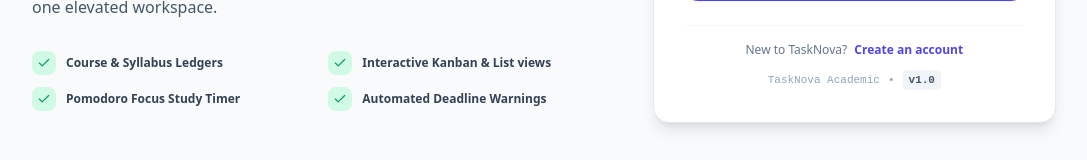
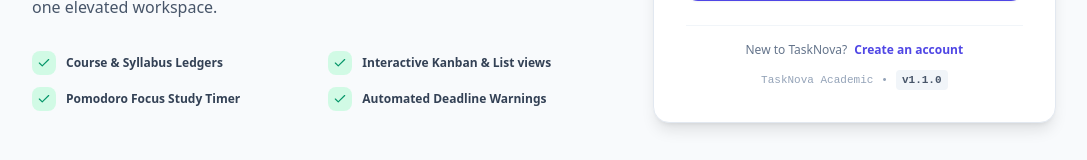
Before and after one commit to vishal-rathod-02/TaskNova, a Vue app in the folder frontend/: page /login in a window 1280 px wide. Shown: the part 491-651 px from the top of the page, without its empty margins (96-1183 px from the left). Built offline with nearby package versions, Linux system fonts and the light colour scheme; no server answers.

Commit message:
fix(ui): remove duplicate spinner from skeleton loading states and bump version to v1.1.0

```diff
--- a/frontend/package.json
+++ b/frontend/package.json
@@ -1,7 +1,7 @@
 {
   "name": "tasknova-frontend",
   "private": true,
-  "version": "1.0.0",
+  "version": "1.1.0",
   "type": "module",
   "scripts": {
     "dev": "vite",
--- a/frontend/src/App.vue
+++ b/frontend/src/App.vue
@@ -8,6 +8,7 @@ import FocusTimerModal from "./components/FocusTimerModal.vue";
 import ToastNotifications from "./components/ToastNotifications.vue";
 import UserMenu from "./components/UserMenu.vue";
 import { useTheme } from "./composables/useTheme";
+import { APP_VERSION } from "./version";
 import { useAuthStore } from "./stores/auth";
 import { useNotificationStore } from "./stores/notifications";
 import { useTimerStore } from "./stores/timer";
@@ -133,7 +134,7 @@ watch(
         />
         <div class="flex items-center justify-between px-2 text-[10px] font-mono text-slate-400 dark:text-slate-500">
           <span>TaskNova Workspace</span>
-          <span class="rounded bg-slate-100 dark:bg-slate-800 px-1.5 py-0.5 font-bold">v1.0</span>
+          <span class="rounded bg-slate-100 dark:bg-slate-800 px-1.5 py-0.5 font-bold">v{{ APP_VERSION }}</span>
         </div>
       </div>
     </aside>
--- a/frontend/src/components/UserMenu.vue
+++ b/frontend/src/components/UserMenu.vue
@@ -4,6 +4,7 @@ import { useRouter } from "vue-router";
 import { useAuthStore } from "../stores/auth";
 import { useNotificationStore } from "../stores/notifications";
 import { useTimerStore } from "../stores/timer";
+import { APP_VERSION } from "../version";
 import AppIcon from "./AppIcon.vue";
 
 const props = defineProps({
@@ -143,7 +144,7 @@ const signOut = () => {
                   {{ authStore.user?.full_name }}
                 </p>
                 <span class="rounded bg-brand-100/80 dark:bg-brand-950/80 px-1.5 py-0.5 font-mono text-[9px] font-bold text-brand-700 dark:text-brand-300">
-                  v1.0
+                  v{{ APP_VERSION }}
                 </span>
               </div>
               <p class="font-mono text-[11px] text-slate-500 dark:text-slate-400 truncate mt-0.5">
@@ -251,7 +252,7 @@ const signOut = () => {
         <!-- Release Version Tag -->
         <div class="mt-1 flex items-center justify-between px-2 pt-0.5 text-[10px] font-mono text-slate-400 dark:text-slate-500">
           <span>TaskNova Academic</span>
-          <span class="font-semibold text-slate-500 dark:text-slate-400">v1.0.0</span>
+          <span class="font-semibold text-slate-500 dark:text-slate-400">v{{ APP_VERSION }}</span>
         </div>
       </div>
     </transition>
--- /dev/null
+++ b/frontend/src/version.js
@@ -0,0 +1,3 @@
+// Single source of truth for the user-facing app version.
+// Keep in sync with package.json "version" and the GitHub release tag.
+export const APP_VERSION = "1.1.0";
--- a/frontend/src/views/AdminView.vue
+++ b/frontend/src/views/AdminView.vue
@@ -1,7 +1,6 @@
 <script setup>
 import { computed, onMounted, ref } from "vue";
 import AppIcon from "../components/AppIcon.vue";
-import AppLoader from "../components/AppLoader.vue";
 import ConfirmModal from "../components/ConfirmModal.vue";
 import EmptyState from "../components/EmptyState.vue";
 import PageHeader from "../components/PageHeader.vue";
@@ -196,10 +195,9 @@ onMounted(() => {
       <AppIcon name="alert" :size="16" /> {{ error }}
     </p>
 
-    <!-- Loading State with UIverse Skeleton & AppLoader -->
+    <!-- Loading State with Skeleton only (no spinner to avoid double-loader flash) -->
     <div v-if="loading && !users.length" class="mt-8 space-y-4">
       <SkeletonLoader type="rows" :count="5" />
-      <AppLoader size="sm" text="Synchronizing student & user directory" />
     </div>
 
     <!-- Empty State -->
--- a/frontend/src/views/CalendarView.vue
+++ b/frontend/src/views/CalendarView.vue
@@ -1,7 +1,6 @@
 <script setup>
 import { computed, onBeforeUnmount, onMounted, ref } from "vue";
 import AppIcon from "../components/AppIcon.vue";
-import AppLoader from "../components/AppLoader.vue";
 import PageHeader from "../components/PageHeader.vue";
 import SkeletonLoader from "../components/SkeletonLoader.vue";
 import TaskCalendar from "../components/TaskCalendar.vue";
@@ -287,7 +286,6 @@ onMounted(loadCalendarData);
     <section class="mt-8">
       <div v-if="taskStore.loading" class="space-y-6">
         <SkeletonLoader type="board" :count="4" />
-        <AppLoader size="md" text="Rendering academic calendar schedule" />
       </div>
 
       <TaskCalendar
--- a/frontend/src/views/DashboardView.vue
+++ b/frontend/src/views/DashboardView.vue
@@ -3,7 +3,6 @@ import { computed, onMounted, ref } from "vue";
 import AnimatedBarChart from "../components/AnimatedBarChart.vue";
 import AnimatedNumber from "../components/AnimatedNumber.vue";
 import AppIcon from "../components/AppIcon.vue";
-import AppLoader from "../components/AppLoader.vue";
 import EmptyState from "../components/EmptyState.vue";
 import PageHeader from "../components/PageHeader.vue";
 import SkeletonLoader from "../components/SkeletonLoader.vue";
@@ -163,10 +162,9 @@ onMounted(loadDashboard);
       <AppIcon name="alert" :size="16" /> {{ error }}
     </p>
 
-    <!-- Loading State with UIverse Skeleton & Orbital AppLoader -->
+    <!-- Loading State with Skeleton only (no spinner to avoid double-loader flash) -->
     <div v-if="analyticsStore.loading && !analyticsStore.stats" class="mt-8 space-y-6">
       <SkeletonLoader type="metrics" :count="4" />
-      <AppLoader size="md" text="Synchronizing academic workplace metrics" />
     </div>
 
     <!-- Admin Overview Cards with Animated Numbers -->
--- a/frontend/src/views/LoginView.vue
+++ b/frontend/src/views/LoginView.vue
@@ -4,6 +4,7 @@ import { useRouter } from "vue-router";
 import AppIcon from "../components/AppIcon.vue";
 import BrandLogo from "../components/BrandLogo.vue";
 import FormField from "../components/FormField.vue";
+import { APP_VERSION } from "../version";
 import { showToast } from "../composables/toast";
 import { useAuthStore } from "../stores/auth";
 
@@ -121,7 +122,7 @@ const submit = async () => {
             <div class="mt-3 flex items-center justify-center gap-2 text-[11px] font-mono text-slate-400 dark:text-slate-500">
               <span>TaskNova Academic</span>
               <span>•</span>
-              <span class="rounded bg-slate-100 dark:bg-slate-800 px-1.5 py-0.5 font-bold text-slate-600 dark:text-slate-400">v1.0</span>
+              <span class="rounded bg-slate-100 dark:bg-slate-800 px-1.5 py-0.5 font-bold text-slate-600 dark:text-slate-400">v{{ APP_VERSION }}</span>
             </div>
           </div>
         </div>
--- a/frontend/src/views/NotificationsView.vue
+++ b/frontend/src/views/NotificationsView.vue
@@ -1,7 +1,6 @@
 <script setup>
 import { computed, onMounted, ref } from "vue";
 import AppIcon from "../components/AppIcon.vue";
-import AppLoader from "../components/AppLoader.vue";
 import ConfirmModal from "../components/ConfirmModal.vue";
 import DailyDigestModal from "../components/DailyDigestModal.vue";
 import EmptyState from "../components/EmptyState.vue";
@@ -326,10 +325,9 @@ onMounted(async () => {
       <AppIcon name="alert" :size="16" /> {{ error }}
     </p>
 
-    <!-- Loading State with UIverse Skeleton & AppLoader -->
+    <!-- Loading State with Skeleton only (no spinner to avoid double-loader flash) -->
     <div v-if="notificationStore.loading" class="mt-6 space-y-4">
       <SkeletonLoader type="rows" :count="4" />
-      <AppLoader size="sm" text="Fetching notification inbox updates" />
     </div>
 
     <!-- Empty State -->
--- a/frontend/src/views/ProjectsView.vue
+++ b/frontend/src/views/ProjectsView.vue
@@ -1,7 +1,6 @@
 <script setup>
 import { computed, onMounted, ref } from "vue";
 import AppIcon from "../components/AppIcon.vue";
-import AppLoader from "../components/AppLoader.vue";
 import ConfirmModal from "../components/ConfirmModal.vue";
 import EmptyState from "../components/EmptyState.vue";
 import PageHeader from "../components/PageHeader.vue";
@@ -185,10 +184,9 @@ onMounted(loadProjects);
       <AppIcon name="alert" :size="16" /> {{ error }}
     </p>
 
-    <!-- Loading State with UIverse Skeleton & Orbital AppLoader -->
+    <!-- Loading State with Skeleton only (no spinner to avoid double-loader flash) -->
     <div v-if="projectStore.loading && !projectStore.items.length" class="mt-8 space-y-6">
       <SkeletonLoader type="cards" :count="6" />
-      <AppLoader size="md" text="Loading academic courses & projects" />
     </div>
 
     <!-- Empty State -->
--- a/frontend/src/views/RegisterView.vue
+++ b/frontend/src/views/RegisterView.vue
@@ -4,6 +4,7 @@ import { useRouter } from "vue-router";
 import AppIcon from "../components/AppIcon.vue";
 import BrandLogo from "../components/BrandLogo.vue";
 import FormField from "../components/FormField.vue";
+import { APP_VERSION } from "../version";
 import { showToast } from "../composables/toast";
 import { useAuthStore } from "../stores/auth";
 
@@ -124,7 +125,7 @@ const submit = async () => {
             <div class="mt-3 flex items-center justify-center gap-2 text-[11px] font-mono text-slate-400 dark:text-slate-500">
               <span>TaskNova Academic</span>
               <span>•</span>
-              <span class="rounded bg-slate-100 dark:bg-slate-800 px-1.5 py-0.5 font-bold text-slate-600 dark:text-slate-400">v1.0</span>
+              <span class="rounded bg-slate-100 dark:bg-slate-800 px-1.5 py-0.5 font-bold text-slate-600 dark:text-slate-400">v{{ APP_VERSION }}</span>
             </div>
           </div>
         </div>
--- a/frontend/src/views/TasksView.vue
+++ b/frontend/src/views/TasksView.vue
@@ -2,7 +2,6 @@
 import { computed, onBeforeUnmount, onMounted, reactive, ref } from "vue";
 import { useRoute } from "vue-router";
 import AppIcon from "../components/AppIcon.vue";
-import AppLoader from "../components/AppLoader.vue";
 import ConfirmModal from "../components/ConfirmModal.vue";
 import EmptyState from "../components/EmptyState.vue";
 import PageHeader from "../components/PageHeader.vue";
@@ -455,10 +454,9 @@ const formatActivityDate = (date) =>
 
     <!-- Task Content Area -->
     <section class="mt-8">
-      <!-- Loading State with UIverse Shimmer Skeleton & AppLoader -->
+      <!-- Loading State with Shimmer Skeleton only (no spinner to avoid double-loader flash) -->
       <div v-if="taskStore.loading" class="space-y-6">
         <SkeletonLoader :type="viewMode === 'kanban' ? 'board' : (viewMode === 'grid' ? 'cards' : 'rows')" :count="4" />
-        <AppLoader size="md" text="Loading academic task ledger" />
       </div>
 
       <!-- Empty State -->
```
